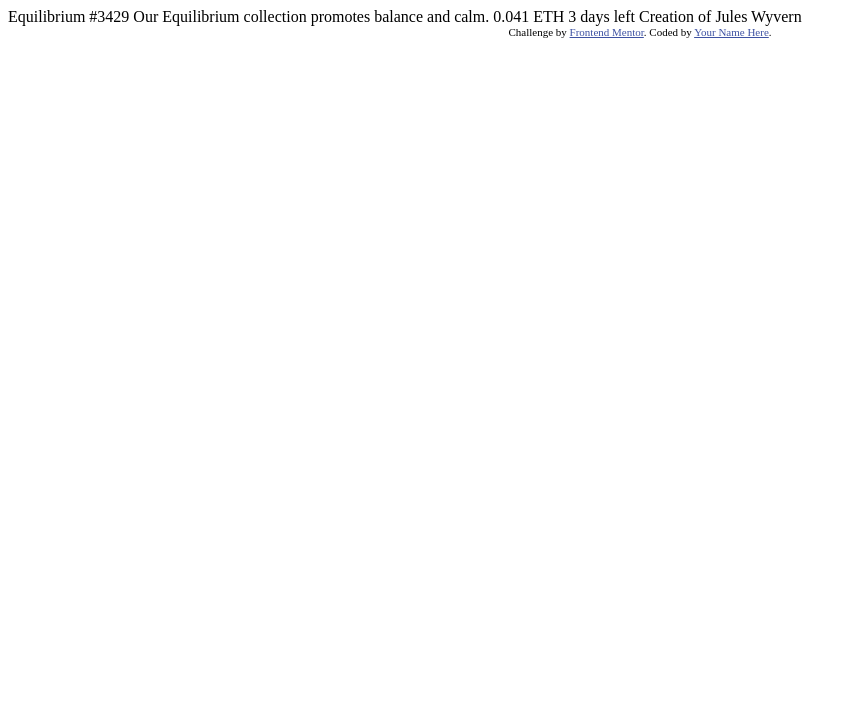
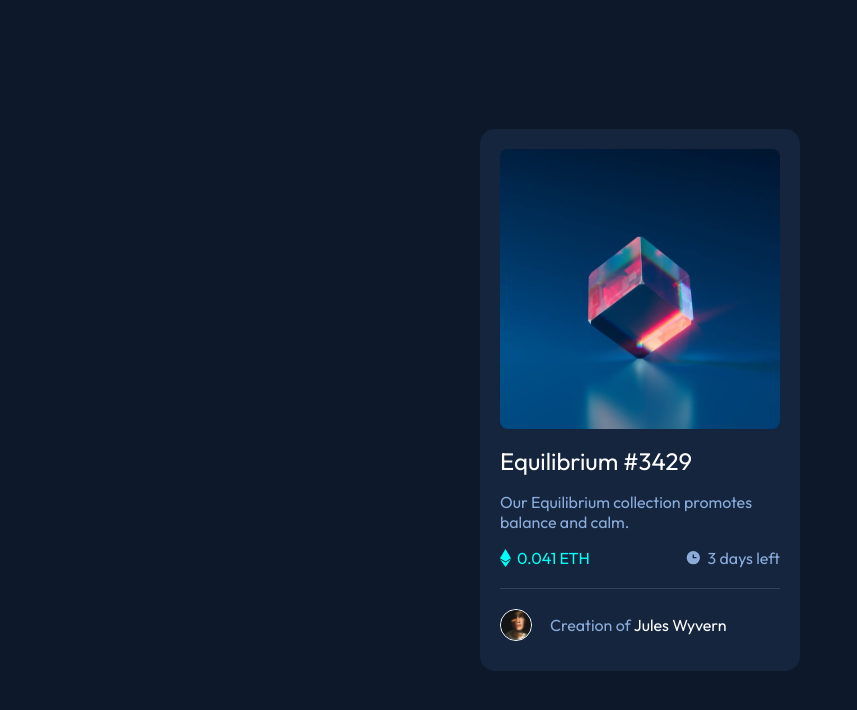
Before and after one commit to haidarkhalifeh/nftcard, a plain HTML site: page index.html in a window 1280 px wide. Shown: the whole page, without its empty margins (0-857 px from the left). Drawn offline with Linux system fonts and the light colour scheme.

Commit message:
adding project final

```diff
--- a/index.html
+++ b/index.html
@@ -2,32 +2,32 @@
 <html lang="en">
 <head>
   <meta charset="UTF-8">
-  <meta name="viewport" content="width=device-width, initial-scale=1.0"> <!-- displays site properly based on user's device -->
-
+  <meta name="viewport" content="width=device-width, initial-scale=1.0">
   <link rel="icon" type="image/png" sizes="32x32" href="./images/favicon-32x32.png">
-
-  <title>Frontend Mentor | NFT preview card component</title>
-
-  <!-- Feel free to remove these styles or customise in your own stylesheet 👍 -->
-  <style>
-    .attribution { font-size: 11px; text-align: center; }
-    .attribution a { color: hsl(228, 45%, 44%); }
-  </style>
+  <title>NFT CARD</title>
+  <link rel="stylesheet" href="style.css">
 </head>
 <body>
 
-  Equilibrium #3429
+  <div class="card">
+    <div class="image">
+      <div class="overlay"></div>
+      <img src="/images/image-equilibrium.jpg" alt="NFT image-equilibrium">
+    </div>
+      <div class="title">
+      <h1>Equilibrium #3429</h1>
+      <P>Our Equilibrium collection promotes balance and calm.</P>
+    </div>
+    <div class="info">
+      <span class="eth-info"><img src="images/icon-ethereum.svg" alt="icon-ethereum">0.041 ETH</span>
+      <span class="clock-info"><img src="images/icon-clock.svg" alt="icon-clock">3 days left</span>
+    </div>
+    <hr>
+    <div class="creator">
+      <img src="/images/image-avatar.png" alt="image-avatar">
+      <p>Creation of<span class="name"> Jules Wyvern</span></p>
+    </div>
+  </div>
 
-  Our Equilibrium collection promotes balance and calm.
-
-  0.041 ETH
-  3 days left
-
-  Creation of Jules Wyvern
-
-  <div class="attribution">
-    Challenge by <a href="https://www.frontendmentor.io?ref=challenge" target="_blank">Frontend Mentor</a>.
-    Coded by <a href="#">Your Name Here</a>.
-  </div>
 </body>
 </html>
--- /dev/null
+++ b/style.css
@@ -0,0 +1,147 @@
+@import url('https://fonts.googleapis.com/css2?family=Outfit:wght@100..900&display=swap');
+:root {
+
+--Softblue: hsl(215, 51%, 70%);
+--Cyan: hsl(178, 100%, 50%);
+
+--Verydarkblue1 : hsl(217, 54%, 11%);
+--Verydarkblue2 : hsl(216, 50%, 16%);
+--Verydarkblue3 : hsl(215, 32%, 27%);
+--White: hsl(0, 0%, 100%);
+}
+
+body {
+    background-color: var(--Verydarkblue1);
+    margin:0;
+    padding:0;
+    box-sizing: border-box;
+    font-family: "Outfit" , sans-serif;
+    color: var(--Softblue);
+    display: grid;
+    place-items: center;
+    height: 100vh;
+
+
+
+}
+.image img {
+    width: 100%;
+
+
+
+}
+.card {
+    background-color: var(--Verydarkblue2);
+    margin: 50px 20px;
+    padding: 20px;
+    border-radius: 15px;
+    max-width: 280px;
+
+
+}
+
+h1 {
+    color: var(--White);
+    font-size: 24px;
+    font-weight: 400;
+}
+
+
+
+.info {
+    display: flex;
+    justify-content: space-between;
+
+
+}
+
+.info span {
+    display: flex;
+    align-items: center;
+}
+
+.eth-info {
+    color: var(--Cyan);
+
+}
+
+.eth-info img, .clock-info img {
+    margin-right: 6px;
+
+}
+
+hr {
+
+    border: none;
+    border-top: 1px solid var(--Verydarkblue3);
+    margin-top: 20px;
+    margin-bottom: 10px;
+}
+
+.creator {
+    display: flex;
+    align-items: center;
+
+}
+
+.creator img {
+    border : 1px solid white;
+    border-radius: 50%;
+    width:30px;
+    height: 30px;
+    margin-right:18px ;
+}
+
+.name {
+    color: white;
+}
+
+
+h1:hover , .name:hover {
+    color:var(--Cyan);
+    cursor: pointer;
+
+
+}
+
+
+.overlay {
+    position: absolute;
+    width:100%;
+    height: 280px;
+    background-color:hsl(178deg 100% 50% / 50%);
+    opacity: 0;
+
+
+
+}
+
+.overlay:hover {
+
+    opacity: 1;
+
+}
+.image{
+    position: relative;
+    border-radius: 8px;
+    overflow: hidden;
+    height: 280px;
+
+}
+
+
+
+.overlay::after {
+    content:"";
+    position: absolute;
+     width:50px;
+    height:50px;
+    background-image: url(/images/icon-view.svg);
+    left: 50%;
+    top:50%;
+    transform: translate(-50%,-50%);
+
+
+
+
+}
```
Also changed, not shown: 1 other file.
